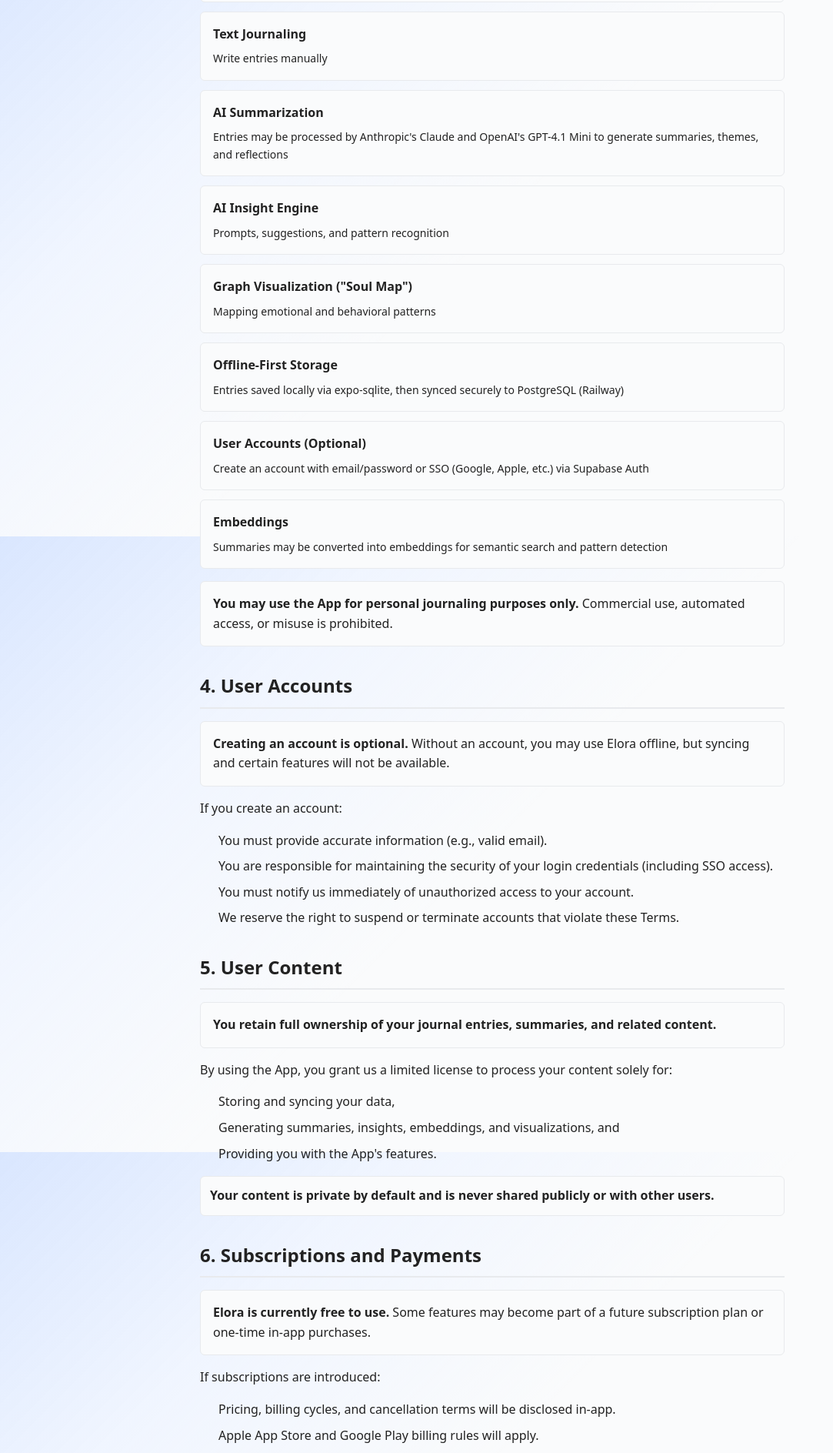
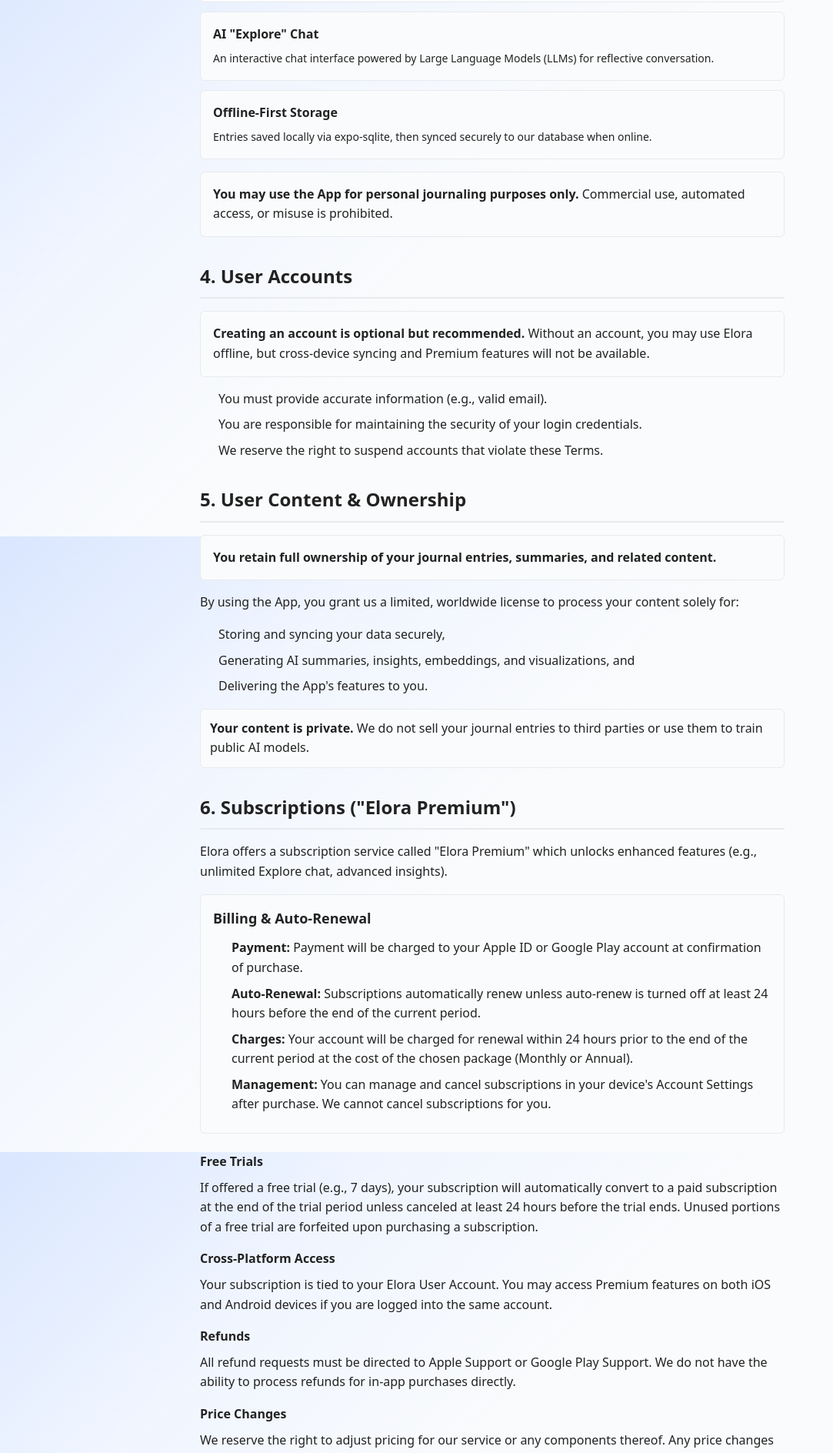
Before and after one commit to sammyshows/elora-site, a Next.js app: page /terms in a window 1280 px wide. Shown: the part 903-2791 px from the top of the page at 77% size, without its empty margins (0-1083 px from the left). Built offline with nearby package versions, Linux system fonts and the light colour scheme.

Commit message:
Updated terms and policy with subscription/payments terms and further AI use terms and clarification. Also changed age limit supported to 18+ from 16+

```diff
--- a/app/terms/page.tsx
+++ b/app/terms/page.tsx
@@ -23,7 +23,7 @@
         marginBottom: '40px',
         fontStyle: 'italic'
       }}>
-        Last updated: 26 September 2025
+        Last updated: 7 February 2026
       </p>
 
       <div style={{
@@ -72,7 +72,7 @@
           marginBottom: '16px'
         }}>
           <p style={{ margin: 0, color: 'var(--foreground)' }}>
-            <strong>You must be at least 16 years old to use Elora.</strong>
+            <strong>You must be at least 18 years old to use Elora.</strong>
           </p>
         </div>
         <p>
@@ -106,10 +106,10 @@
             padding: '16px'
           }}>
             <h3 style={{ fontSize: '16px', marginBottom: '8px', fontWeight: '600', color: 'var(--foreground)' }}>
-              Voice Journaling
+              Journaling & Visualization
             </h3>
             <p style={{ margin: 0, fontSize: '14px', color: 'var(--foreground)' }}>
-              Record entries via your microphone
+              Voice/Text entry, graph visualization ("Soul Map"), and pattern recognition.
             </p>
           </div>
           <div style={{
@@ -119,49 +119,10 @@
             padding: '16px'
           }}>
             <h3 style={{ fontSize: '16px', marginBottom: '8px', fontWeight: '600', color: 'var(--foreground)' }}>
-              Text Journaling
+              AI "Explore" Chat
             </h3>
             <p style={{ margin: 0, fontSize: '14px', color: 'var(--foreground)' }}>
-              Write entries manually
-            </p>
-          </div>
-          <div style={{
-            background: 'var(--background)',
-            border: '1px solid var(--border)',
-            borderRadius: '6px',
-            padding: '16px'
-          }}>
-            <h3 style={{ fontSize: '16px', marginBottom: '8px', fontWeight: '600', color: 'var(--foreground)' }}>
-              AI Summarization
-            </h3>
-            <p style={{ margin: 0, fontSize: '14px', color: 'var(--foreground)' }}>
-              Entries may be processed by Anthropic's Claude and OpenAI's GPT-4.1 Mini to generate summaries, themes, and reflections
-            </p>
-          </div>
-          <div style={{
-            background: 'var(--background)',
-            border: '1px solid var(--border)',
-            borderRadius: '6px',
-            padding: '16px'
-          }}>
-            <h3 style={{ fontSize: '16px', marginBottom: '8px', fontWeight: '600', color: 'var(--foreground)' }}>
-              AI Insight Engine
-            </h3>
-            <p style={{ margin: 0, fontSize: '14px', color: 'var(--foreground)' }}>
-              Prompts, suggestions, and pattern recognition
-            </p>
-          </div>
-          <div style={{
-            background: 'var(--background)',
-            border: '1px solid var(--border)',
-            borderRadius: '6px',
-            padding: '16px'
-          }}>
-            <h3 style={{ fontSize: '16px', marginBottom: '8px', fontWeight: '600', color: 'var(--foreground)' }}>
-              Graph Visualization ("Soul Map")
-            </h3>
-            <p style={{ margin: 0, fontSize: '14px', color: 'var(--foreground)' }}>
-              Mapping emotional and behavioral patterns
+              An interactive chat interface powered by Large Language Models (LLMs) for reflective conversation.
             </p>
           </div>
           <div style={{
@@ -174,33 +135,7 @@
               Offline-First Storage
             </h3>
             <p style={{ margin: 0, fontSize: '14px', color: 'var(--foreground)' }}>
-              Entries saved locally via expo-sqlite, then synced securely to PostgreSQL (Railway)
-            </p>
-          </div>
-          <div style={{
-            background: 'var(--background)',
-            border: '1px solid var(--border)',
-            borderRadius: '6px',
-            padding: '16px'
-          }}>
-            <h3 style={{ fontSize: '16px', marginBottom: '8px', fontWeight: '600', color: 'var(--foreground)' }}>
-              User Accounts (Optional)
-            </h3>
-            <p style={{ margin: 0, fontSize: '14px', color: 'var(--foreground)' }}>
-              Create an account with email/password or SSO (Google, Apple, etc.) via Supabase Auth
-            </p>
-          </div>
-          <div style={{
-            background: 'var(--background)',
-            border: '1px solid var(--border)',
-            borderRadius: '6px',
-            padding: '16px'
-          }}>
-            <h3 style={{ fontSize: '16px', marginBottom: '8px', fontWeight: '600', color: 'var(--foreground)' }}>
-              Embeddings
-            </h3>
-            <p style={{ margin: 0, fontSize: '14px', color: 'var(--foreground)' }}>
-              Summaries may be converted into embeddings for semantic search and pattern detection
+              Entries saved locally via expo-sqlite, then synced securely to our database when online.
             </p>
           </div>
         </div>
@@ -235,17 +170,13 @@
           marginBottom: '16px'
         }}>
           <p style={{ margin: 0, color: 'var(--foreground)' }}>
-            <strong>Creating an account is optional.</strong> Without an account, you may use Elora offline, but syncing and certain features will not be available.
+            <strong>Creating an account is optional but recommended.</strong> Without an account, you may use Elora offline, but cross-device syncing and Premium features will not be available.
           </p>
         </div>
-        <p style={{ marginBottom: '16px' }}>
-          If you create an account:
-        </p>
         <ul style={{ paddingLeft: '24px', marginBottom: '0' }}>
           <li style={{ marginBottom: '8px' }}>You must provide accurate information (e.g., valid email).</li>
-          <li style={{ marginBottom: '8px' }}>You are responsible for maintaining the security of your login credentials (including SSO access).</li>
-          <li style={{ marginBottom: '8px' }}>You must notify us immediately of unauthorized access to your account.</li>
-          <li style={{ marginBottom: '8px' }}>We reserve the right to suspend or terminate accounts that violate these Terms.</li>
+          <li style={{ marginBottom: '8px' }}>You are responsible for maintaining the security of your login credentials.</li>
+          <li style={{ marginBottom: '8px' }}>We reserve the right to suspend accounts that violate these Terms.</li>
         </ul>
       </section>
 
@@ -258,7 +189,7 @@
           borderBottom: '2px solid var(--border)',
           paddingBottom: '8px'
         }}>
-          5. User Content
+          5. User Content & Ownership
         </h2>
         <div style={{
           background: 'var(--background)',
@@ -272,12 +203,12 @@
           </p>
         </div>
         <p style={{ marginBottom: '16px' }}>
-          By using the App, you grant us a limited license to process your content solely for:
+          By using the App, you grant us a limited, worldwide license to process your content solely for:
         </p>
         <ul style={{ paddingLeft: '24px', marginBottom: '16px' }}>
-          <li style={{ marginBottom: '8px' }}>Storing and syncing your data,</li>
-          <li style={{ marginBottom: '8px' }}>Generating summaries, insights, embeddings, and visualizations, and</li>
-          <li style={{ marginBottom: '8px' }}>Providing you with the App's features.</li>
+          <li style={{ marginBottom: '8px' }}>Storing and syncing your data securely,</li>
+          <li style={{ marginBottom: '8px' }}>Generating AI summaries, insights, embeddings, and visualizations, and</li>
+          <li style={{ marginBottom: '8px' }}>Delivering the App's features to you.</li>
         </ul>
         <p style={{
           background: 'var(--background)',
@@ -286,7 +217,7 @@
           padding: '12px',
           margin: 0
         }}>
-          <strong>Your content is private by default and is never shared publicly or with other users.</strong>
+          <strong>Your content is private.</strong> We do not sell your journal entries to third parties or use them to train public AI models.
         </p>
       </section>
 
@@ -299,27 +230,72 @@
           borderBottom: '2px solid var(--border)',
           paddingBottom: '8px'
         }}>
-          6. Subscriptions and Payments
+          6. Subscriptions ("Elora Premium")
         </h2>
+        <p style={{ marginBottom: '16px' }}>
+          Elora offers a subscription service called "Elora Premium" which unlocks enhanced features (e.g., unlimited Explore chat, advanced insights).
+        </p>
+
         <div style={{
           background: 'var(--background)',
           border: '1px solid var(--border)',
           borderRadius: '6px',
           padding: '16px',
-          marginBottom: '16px'
+          marginBottom: '24px'
         }}>
-          <p style={{ margin: 0, color: 'var(--foreground)' }}>
-            <strong>Elora is currently free to use.</strong> Some features may become part of a future subscription plan or one-time in-app purchases.
-          </p>
+          <h3 style={{ fontSize: '18px', fontWeight: '600', marginBottom: '12px', color: 'var(--foreground)' }}>
+            Billing & Auto-Renewal
+          </h3>
+          <ul style={{ paddingLeft: '24px', marginBottom: '0' }}>
+            <li style={{ marginBottom: '8px' }}>
+              <strong>Payment:</strong> Payment will be charged to your Apple ID or Google Play account at confirmation of purchase.
+            </li>
+            <li style={{ marginBottom: '8px' }}>
+              <strong>Auto-Renewal:</strong> Subscriptions automatically renew unless auto-renew is turned off at least 24 hours before the end of the current period.
+            </li>
+            <li style={{ marginBottom: '8px' }}>
+              <strong>Charges:</strong> Your account will be charged for renewal within 24 hours prior to the end of the current period at the cost of the chosen package (Monthly or Annual).
+            </li>
+            <li style={{ marginBottom: '8px' }}>
+              <strong>Management:</strong> You can manage and cancel subscriptions in your device's Account Settings after purchase. We cannot cancel subscriptions for you.
+            </li>
+          </ul>
         </div>
-        <p style={{ marginBottom: '16px' }}>
-          If subscriptions are introduced:
-        </p>
-        <ul style={{ paddingLeft: '24px', marginBottom: '0' }}>
-          <li style={{ marginBottom: '8px' }}>Pricing, billing cycles, and cancellation terms will be disclosed in-app.</li>
-          <li style={{ marginBottom: '8px' }}>Apple App Store and Google Play billing rules will apply.</li>
-          <li style={{ marginBottom: '8px' }}>You will always be informed before being charged.</li>
-        </ul>
+
+        <div style={{ display: 'grid', gap: '16px', marginBottom: '24px' }}>
+          <div>
+            <h3 style={{ fontSize: '16px', fontWeight: '600', marginBottom: '8px', color: 'var(--foreground)' }}>
+              Free Trials
+            </h3>
+            <p>
+              If offered a free trial (e.g., 7 days), your subscription will automatically convert to a paid subscription at the end of the trial period unless canceled at least 24 hours before the trial ends. Unused portions of a free trial are forfeited upon purchasing a subscription.
+            </p>
+          </div>
+          <div>
+            <h3 style={{ fontSize: '16px', fontWeight: '600', marginBottom: '8px', color: 'var(--foreground)' }}>
+              Cross-Platform Access
+            </h3>
+            <p>
+              Your subscription is tied to your Elora User Account. You may access Premium features on both iOS and Android devices if you are logged into the same account.
+            </p>
+          </div>
+          <div>
+            <h3 style={{ fontSize: '16px', fontWeight: '600', marginBottom: '8px', color: 'var(--foreground)' }}>
+              Refunds
+            </h3>
+            <p>
+              All refund requests must be directed to Apple Support or Google Play Support. We do not have the ability to process refunds for in-app purchases directly.
+            </p>
+          </div>
+          <div>
+            <h3 style={{ fontSize: '16px', fontWeight: '600', marginBottom: '8px', color: 'var(--foreground)' }}>
+              Price Changes
+            </h3>
+            <p>
+              We reserve the right to adjust pricing for our service or any components thereof. Any price changes will take effect following notice to you, usually via the App Store/Google Play notification system.
+            </p>
+          </div>
+        </div>
       </section>
 
       <section style={{ marginBottom: '32px' }}>
@@ -331,10 +307,75 @@
           borderBottom: '2px solid var(--border)',
           paddingBottom: '8px'
         }}>
-          7. Third-Party Services
+          7. AI Features & "Explore" Chat Liability
+        </h2>
+        <div style={{
+          border: '2px solid #eab308',
+          background: 'rgba(234, 179, 8, 0.1)',
+          borderRadius: '8px',
+          padding: '20px',
+          marginBottom: '24px'
+        }}>
+          <p style={{ margin: 0, fontWeight: '600', color: 'var(--foreground)' }}>
+            Elora utilizes Artificial Intelligence (AI) to generate responses. By using the "Explore" chat or AI features, you explicitly acknowledge and agree to the following:
+          </p>
+        </div>
+
+        <div style={{ display: 'grid', gap: '20px' }}>
+          <div>
+            <h3 style={{ fontSize: '18px', fontWeight: '600', marginBottom: '8px', color: 'var(--foreground)' }}>
+              A. I Am Code, Not Human
+            </h3>
+            <p>
+              Elora is a software program utilizing Large Language Models. It does not have feelings, consciousness, a physical body, or independent agency. It cannot "love" you, "miss" you, or form a genuine human relationship. Any appearance of emotion is a simulated response designed to be supportive.
+            </p>
+          </div>
+
+          <div>
+            <h3 style={{ fontSize: '18px', fontWeight: '600', marginBottom: '8px', color: 'var(--foreground)' }}>
+              B. Not Medical or Professional Advice
+            </h3>
+            <p>
+              <strong>ELORA IS NOT A DOCTOR, THERAPIST, LAWYER, OR FINANCIAL ADVISOR.</strong>
+            </p>
+            <p>
+              The App is a self-reflection tool. It cannot diagnose mental health conditions, treat illness, or provide legal/investment advice. Do not make health, financial, or safety decisions based solely on AI responses.
+            </p>
+          </div>
+
+          <div>
+            <h3 style={{ fontSize: '18px', fontWeight: '600', marginBottom: '8px', color: 'var(--foreground)' }}>
+              C. No Crisis Support
+            </h3>
+            <p>
+              Elora is not equipped to handle emergencies. If you are in danger, contemplating self-harm, or experiencing a medical emergency, you must contact local emergency services immediately (e.g., 000 in Australia, 911 in USA).
+            </p>
+          </div>
+
+          <div>
+            <h3 style={{ fontSize: '18px', fontWeight: '600', marginBottom: '8px', color: 'var(--foreground)' }}>
+              D. Accuracy & Hallucinations
+            </h3>
+            <p>
+              AI models can occasionally generate incorrect, misleading, or fabricated information ("hallucinations"). You are responsible for verifying any factual information provided by the App.
+            </p>
+          </div>
+        </div>
+      </section>
+
+      <section style={{ marginBottom: '32px' }}>
+        <h2 style={{
+          fontSize: '24px',
+          marginBottom: '16px',
+          color: 'var(--foreground)',
+          fontWeight: '600',
+          borderBottom: '2px solid var(--border)',
+          paddingBottom: '8px'
+        }}>
+          8. Third-Party Services
         </h2>
         <p style={{ marginBottom: '16px' }}>
-          Elora relies on third-party processors to function, including:
+          Elora relies on trusted third-party processors to function. By using the App, you acknowledge the use of:
         </p>
         <div style={{
           display: 'grid',
@@ -349,8 +390,8 @@
             padding: '16px',
             textAlign: 'center'
           }}>
-            <strong>Anthropic (Claude)</strong><br/>
-            <span style={{ fontSize: '14px', color: 'var(--foreground)' }}>AI summarization and themes</span>
+            <strong>RevenueCat</strong><br/>
+            <span style={{ fontSize: '14px', color: 'var(--foreground)' }}>Subscription & Purchase processing</span>
           </div>
           <div style={{
             background: 'var(--background)',
@@ -359,8 +400,8 @@
             padding: '16px',
             textAlign: 'center'
           }}>
-            <strong>OpenAI (GPT-4.1 Mini)</strong><br/>
-            <span style={{ fontSize: '14px', color: 'var(--foreground)' }}>Prompts and reflections</span>
+            <strong>Anthropic & OpenAI</strong><br/>
+            <span style={{ fontSize: '14px', color: 'var(--foreground)' }}>LLM Providers for Text/Chat</span>
           </div>
           <div style={{
             background: 'var(--background)',
@@ -370,7 +411,7 @@
             textAlign: 'center'
           }}>
             <strong>Supabase</strong><br/>
-            <span style={{ fontSize: '14px', color: 'var(--foreground)' }}>Authentication and SSO</span>
+            <span style={{ fontSize: '14px', color: 'var(--foreground)' }}>Authentication & Database</span>
           </div>
           <div style={{
             background: 'var(--background)',
@@ -379,29 +420,9 @@
             padding: '16px',
             textAlign: 'center'
           }}>
-            <strong>Railway</strong><br/>
+            <strong>Railway & PostgreSQL</strong><br/>
             <span style={{ fontSize: '14px', color: 'var(--foreground)' }}>Backend hosting</span>
           </div>
-          <div style={{
-            background: 'var(--background)',
-            border: '1px solid var(--border)',
-            borderRadius: '6px',
-            padding: '16px',
-            textAlign: 'center'
-          }}>
-            <strong>Redis & PostgreSQL</strong><br/>
-            <span style={{ fontSize: '14px', color: 'var(--foreground)' }}>Data scheduling, storage, and embeddings</span>
-          </div>
-        </div>
-        <div style={{
-          background: 'var(--background)',
-          border: '1px solid var(--border)',
-          borderRadius: '6px',
-          padding: '16px'
-        }}>
-          <p style={{ margin: 0 }}>
-            These providers process your data only for delivering app features. <strong>We do not authorize them to use your data for advertising or training models.</strong>
-          </p>
         </div>
       </section>
 
@@ -414,7 +435,7 @@
           borderBottom: '2px solid var(--border)',
           paddingBottom: '8px'
         }}>
-          8. Termination & Account Deletion
+          9. Termination & Account Deletion
         </h2>
         <div style={{
           display: 'flex',
@@ -440,39 +461,12 @@
             flex: '1',
             minWidth: '200px'
           }}>
-            <strong>Email:</strong> <a href="mailto:samrmccarthy6@gmail.com" style={{ color: 'var(--foreground)', textDecoration: 'none' }}>samrmccarthy6@gmail.com</a> with subject "Delete My Account"
+            <strong>Email:</strong> <a href="mailto:samrmccarthy6@gmail.com" style={{ color: 'var(--foreground)', textDecoration: 'none' }}>samrmccarthy6@gmail.com</a>
           </div>
         </div>
         <p style={{ marginBottom: '16px' }}>
-          Deleting your account will remove your journal entries, summaries, embeddings, and associated personal data from our systems within up to 30 days.
+          Deleting your account will remove your journal entries, summaries, and associated personal data from our systems. Note that subscription cancellations must be done separately via your device settings.
         </p>
-        <p>
-          We may suspend or terminate access if you violate these Terms or engage in misuse of the App.
-        </p>
-      </section>
-
-      <section style={{ marginBottom: '32px' }}>
-        <h2 style={{
-          fontSize: '24px',
-          marginBottom: '16px',
-          color: 'var(--foreground)',
-          fontWeight: '600',
-          borderBottom: '2px solid var(--border)',
-          paddingBottom: '8px'
-        }}>
-          9. Intellectual Property
-        </h2>
-        <ul style={{ paddingLeft: '24px', marginBottom: '16px' }}>
-          <li style={{ marginBottom: '12px' }}>
-            All intellectual property in Elora (software, design, branding, features) belongs to Samuel McCarthy.
-          </li>
-          <li style={{ marginBottom: '12px' }}>
-            You may not copy, modify, distribute, reverse engineer, or create derivative works from the App.
-          </li>
-          <li style={{ marginBottom: '12px' }}>
-            You retain rights to your own content (journal entries, voice/text submissions).
-          </li>
-        </ul>
       </section>
 
       <section style={{ marginBottom: '32px' }}>
@@ -502,7 +496,7 @@
             We make no guarantees about uninterrupted service, accuracy of AI outputs, or fitness for a particular purpose.
           </li>
           <li style={{ marginBottom: '12px' }}>
-            <strong>AI-generated insights are for reflection and personal growth only and should not be considered medical, psychological, or legal advice.</strong>
+            We do not store your financial payment details (credit card numbers); this is handled entirely by the App Store and Google Play.
           </li>
         </ul>
       </section>
@@ -523,7 +517,7 @@
         </p>
         <ul style={{ paddingLeft: '24px' }}>
           <li style={{ marginBottom: '12px' }}>
-            We are not liable for indirect, incidental, or consequential damages, including data loss, arising from your use of the App.
+            We are not liable for indirect, incidental, or consequential damages arising from your use of the App or reliance on AI advice.
           </li>
           <li style={{ marginBottom: '12px' }}>
             Our total liability for any claim shall not exceed the amount (if any) you paid for the App in the 12 months before the claim.
@@ -540,39 +534,7 @@
           borderBottom: '2px solid var(--border)',
           paddingBottom: '8px'
         }}>
-          12. International Use
-        </h2>
-        <p>
-          Elora is operated from Australia. If you access the App from outside Australia, you are responsible for compliance with your local laws.
-        </p>
-      </section>
-
-      <section style={{ marginBottom: '32px' }}>
-        <h2 style={{
-          fontSize: '24px',
-          marginBottom: '16px',
-          color: 'var(--foreground)',
-          fontWeight: '600',
-          borderBottom: '2px solid var(--border)',
-          paddingBottom: '8px'
-        }}>
-          13. Changes to Terms
-        </h2>
-        <p>
-          We may update these Terms from time to time. The "Last updated" date reflects the current version. If changes are material, we will notify you in-app or by email (if you have an account). Continued use of the App after changes constitutes acceptance of the updated Terms.
-        </p>
-      </section>
-
-      <section style={{ marginBottom: '32px' }}>
-        <h2 style={{
-          fontSize: '24px',
-          marginBottom: '16px',
-          color: 'var(--foreground)',
-          fontWeight: '600',
-          borderBottom: '2px solid var(--border)',
-          paddingBottom: '8px'
-        }}>
-          14. Governing Law
+          12. Governing Law
         </h2>
         <p>
           These Terms are governed by the laws of Victoria, Australia, without regard to conflict of law principles.
@@ -592,7 +554,7 @@
           color: 'var(--foreground)',
           fontWeight: '600'
         }}>
-          15. Contact Us
+          13. Contact Us
         </h2>
         <p style={{ margin: 0, fontSize: '16px' }}>
           For questions about these Terms, please contact:<br/><br/>
```
Also changed, not shown: app/privacy-policy/page.tsx (+24 -21 lines).
